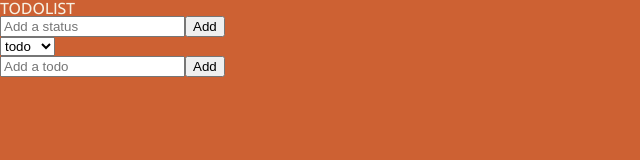
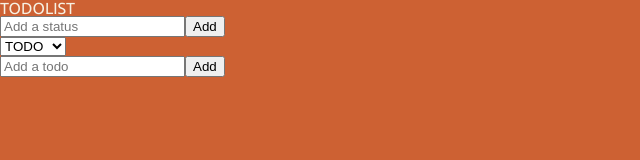
Before and after one commit to devheedoo/react-masterclass, a React (Create React App) app: page / in a window 1280 px wide. Shown: the top 160 px of the page, without its empty margins (0-640 px from the left). Built offline with nearby package versions, Linux system fonts and the light colour scheme.

Commit message:
refactor: Use constants for default statuses

```diff
--- a/src/states/statusAtom.ts
+++ b/src/states/statusAtom.ts
@@ -1,11 +1,13 @@
 import { atom } from 'recoil';
+
+export const DEFAULT_STATUSES = ['TODO', 'DOING', 'DONE'];
 
 export const statusAtom = atom<string>({
   key: 'status',
-  default: 'todo',
+  default: DEFAULT_STATUSES[0],
 });
 
 export const statusesAtom = atom<string[]>({
   key: 'statuses',
-  default: ['todo', 'doing', 'done'],
+  default: DEFAULT_STATUSES,
 });
```
